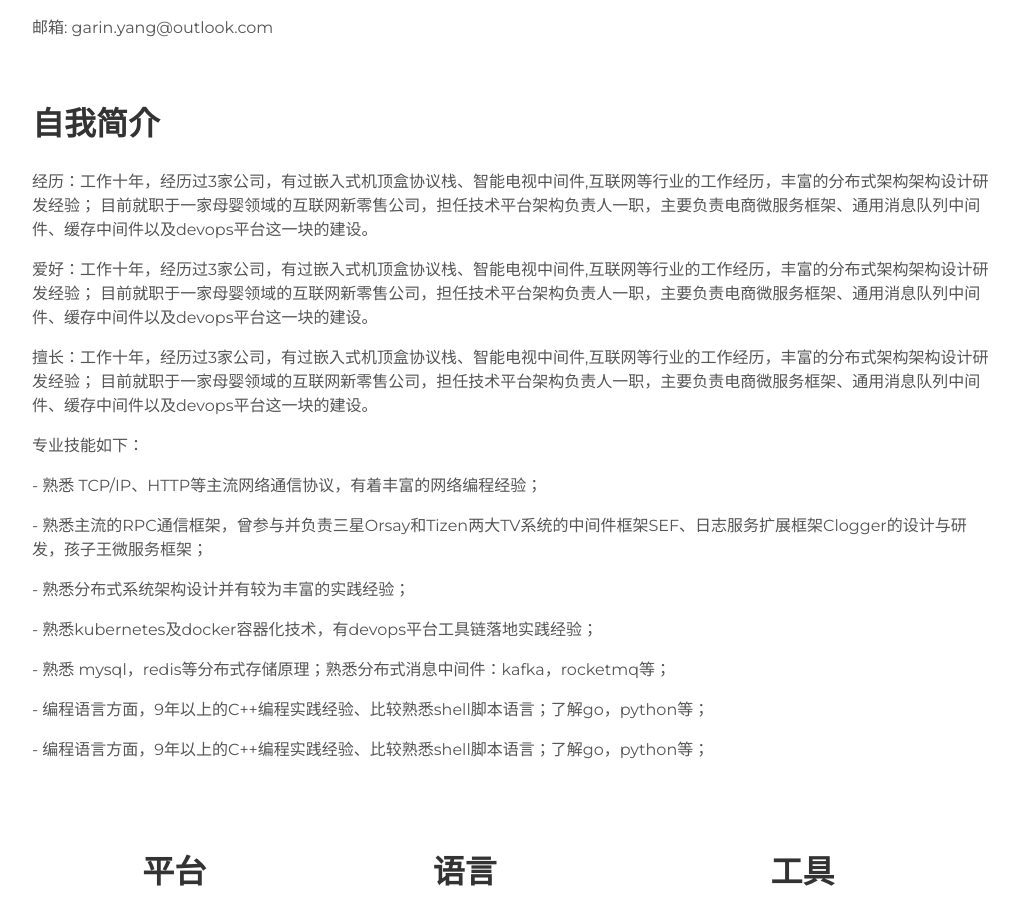
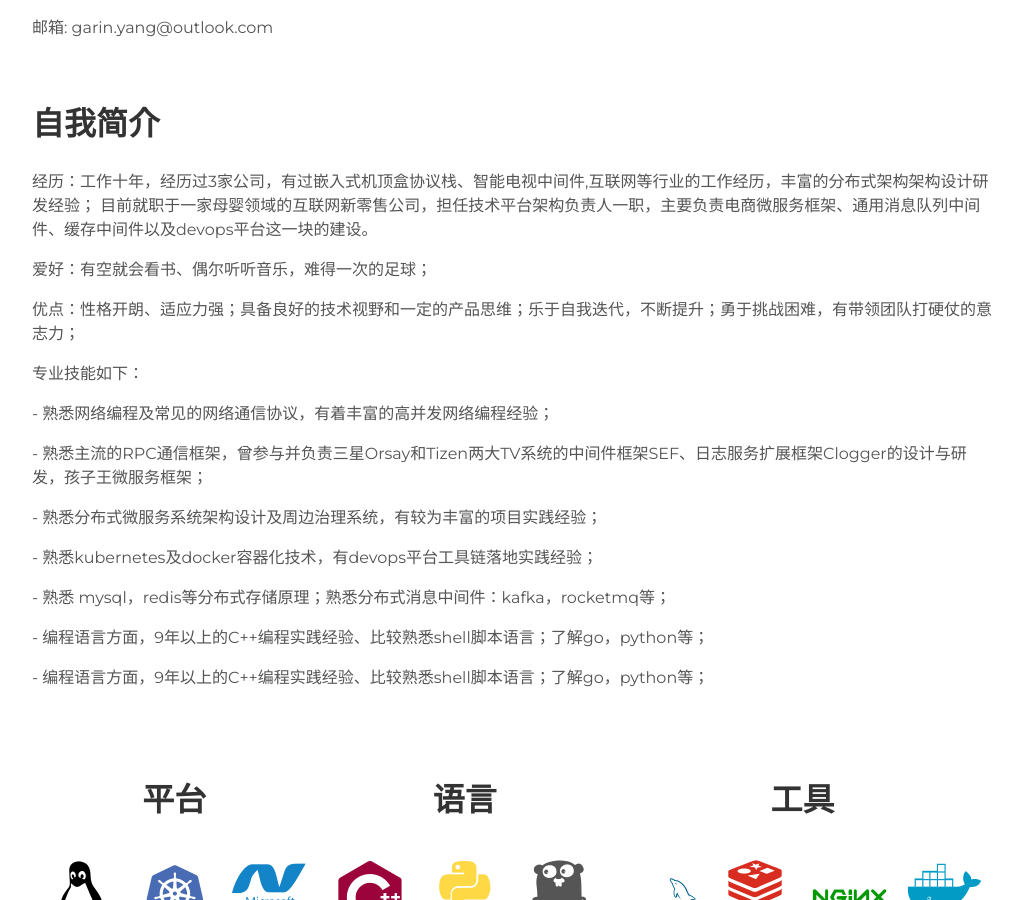
Before and after one commit to garinyang/profile, a Jekyll site: the page built from index.html, in a window 1280 px wide and 900 px high, scrolled down 1215 px. Shown: the whole window, without its empty margins (128-1151 px from the left). Built offline with Jekyll 4.4.1, drawn with Linux system fonts in a browser that asks for light colours; nearby versions of some CDN libraries.

Commit message:
up 11/28

```diff
--- a/_config.yml
+++ b/_config.yml
@@ -14,9 +14,9 @@ school: 江苏理工学院(2007-2011)
 mobile: 18752001676
 user_description_1: 工作十年，经历过3家公司，有过嵌入式机顶盒协议栈、智能电视中间件,互联网等行业的工作经历，丰富的分布式架构架构设计研发经验；
                     目前就职于一家母婴领域的互联网新零售公司，担任技术平台架构负责人一职，主要负责电商微服务框架、通用消息队列中间件、缓存中间件以及devops平台这一块的建设。
-user_description_2: 熟悉 TCP/IP、HTTP等主流网络通信协议，有着丰富的网络编程经验；
+user_description_2: 熟悉网络编程及常见的网络通信协议，有着丰富的高并发网络编程经验；
 user_description_3: 熟悉主流的RPC通信框架，曾参与并负责三星Orsay和Tizen两大TV系统的中间件框架SEF、日志服务扩展框架Clogger的设计与研发，孩子王微服务框架；
-user_description_4: 熟悉分布式系统架构设计并有较为丰富的实践经验；
+user_description_4: 熟悉分布式微服务系统架构设计及周边治理系统，有较为丰富的项目实践经验；
 user_description_5: 熟悉kubernetes及docker容器化技术，有devops平台工具链落地实践经验；
 user_description_6: 熟悉 mysql，redis等分布式存储原理；熟悉分布式消息中间件：kafka，rocketmq等；
 user_description_7: 编程语言方面，9年以上的C++编程实践经验、比较熟悉shell脚本语言；了解go，python等；
--- a/_includes/about.html
+++ b/_includes/about.html
@@ -9,8 +9,8 @@
 
   <h2 align="left"> 自我简介 </h2>
   <p align="left">  经历：{{site.user_description_1}} </p>
-  <p align="left">  爱好：{{site.user_description_1}} </p>
-  <p align="left">  擅长：{{site.user_description_1}} </p>
+  <p align="left">  爱好：{{site.user_description_8}} </p>
+  <p align="left">  优点：{{site.user_description_9}} </p>
   <p align="left">  专业技能如下： </p>
   <p align="left"> - {{site.user_description_2}} </p>
   <p align="left"> - {{site.user_description_3}} </p>
```
